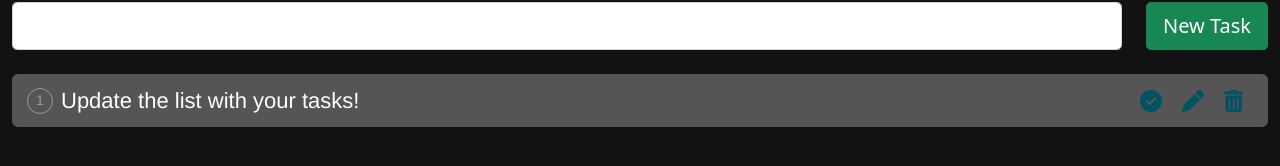
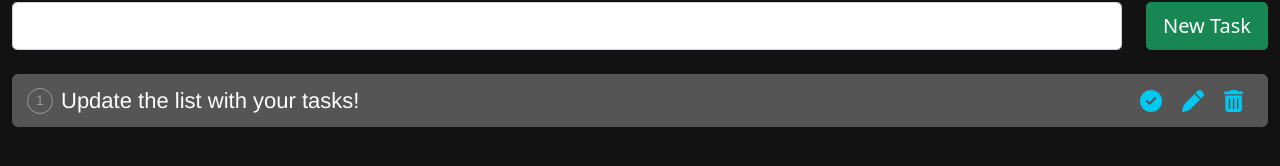
Before and after one commit to RyanGormican/ListLast, a React (Create React App) app: page / in a window 1280 px wide. Shown: the part 140-306 px from the top of the page. Built offline with nearby package versions, Linux system fonts and the light colour scheme.

Commit message:
Update App.css

```diff
--- a/src/App.css
+++ b/src/App.css
@@ -46,7 +46,7 @@ span{
 }
 .taskBackground .icons span {
    cursor: pointer;
-  color: #005363;
+  color: #00C8F0;
   display: inline-block;
   margin: 0px 10px 0 10px;
 }
```
